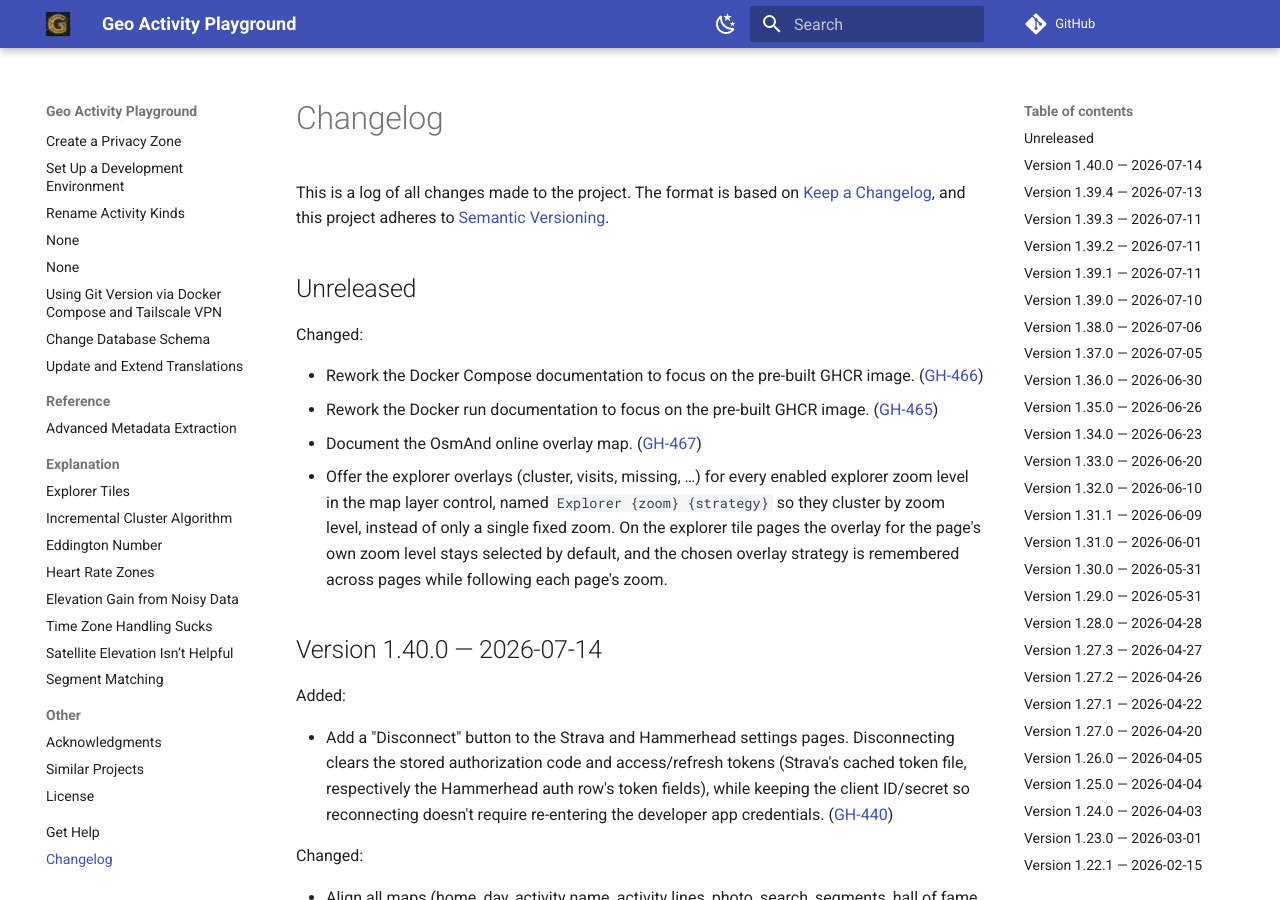
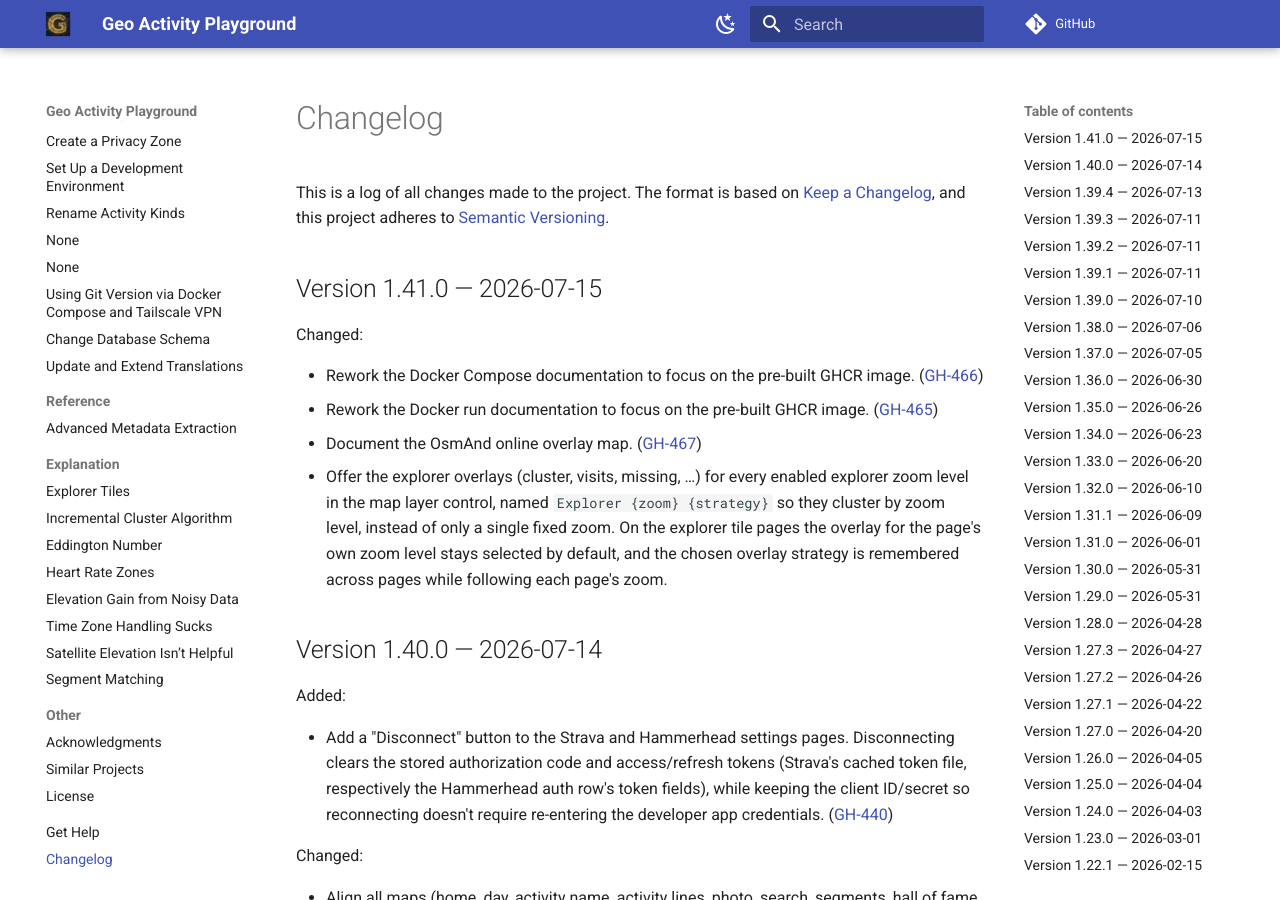
Before and after one commit to martin-ueding/geo-activity-playground, an MkDocs documentation site: the page built from docs/changelog.md, in a window 1280 px wide and 900 px high. Built offline with MkDocs 1.6.1 and Material for MkDocs 9.7.7, drawn with Linux system fonts in a browser that asks for light colours; comment, search, counter and statistics services are not loaded.

Commit message:
chore: bump version to 1.41.0

```diff
--- a/docs/changelog.md
+++ b/docs/changelog.md
@@ -15,7 +15,7 @@ Types of changes
 
 <!-- next version below this line -->
 
-## Unreleased
+## Version 1.41.0 — 2026-07-15
 
 Changed:
 
--- a/pyproject.toml
+++ b/pyproject.toml
@@ -1,6 +1,6 @@
 [project]
 name = "geo-activity-playground"
-version = "1.40.0"
+version = "1.41.0"
 description = "Analysis of geo data activities like rides, runs or hikes."
 authors = [{ name = "Martin Ueding", email = "mu@martin-ueding.de" }]
 license = { text = "MIT" }
```
Also changed, not shown: 1 other file.
